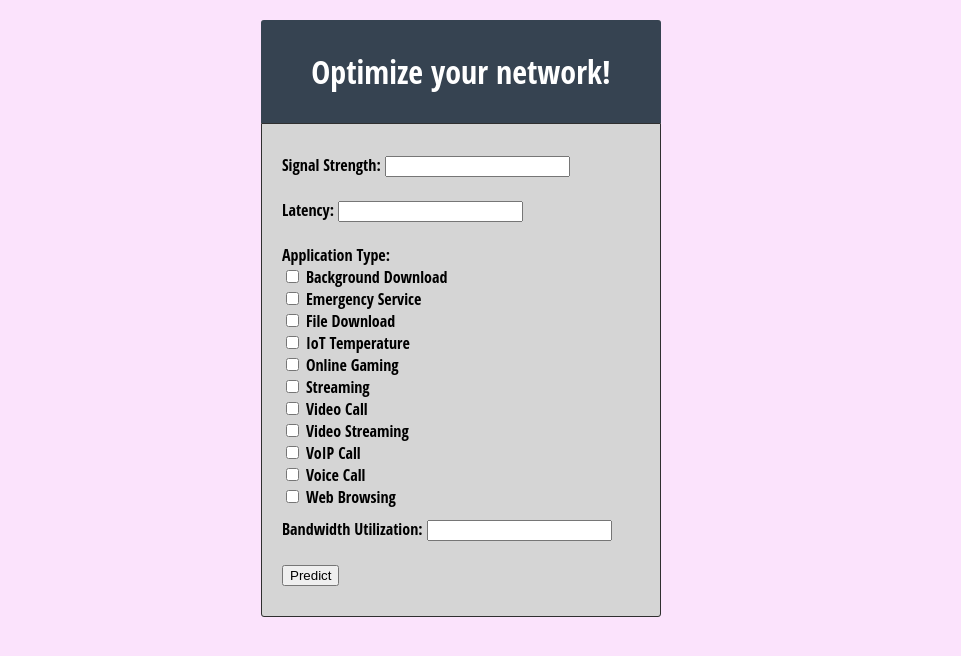
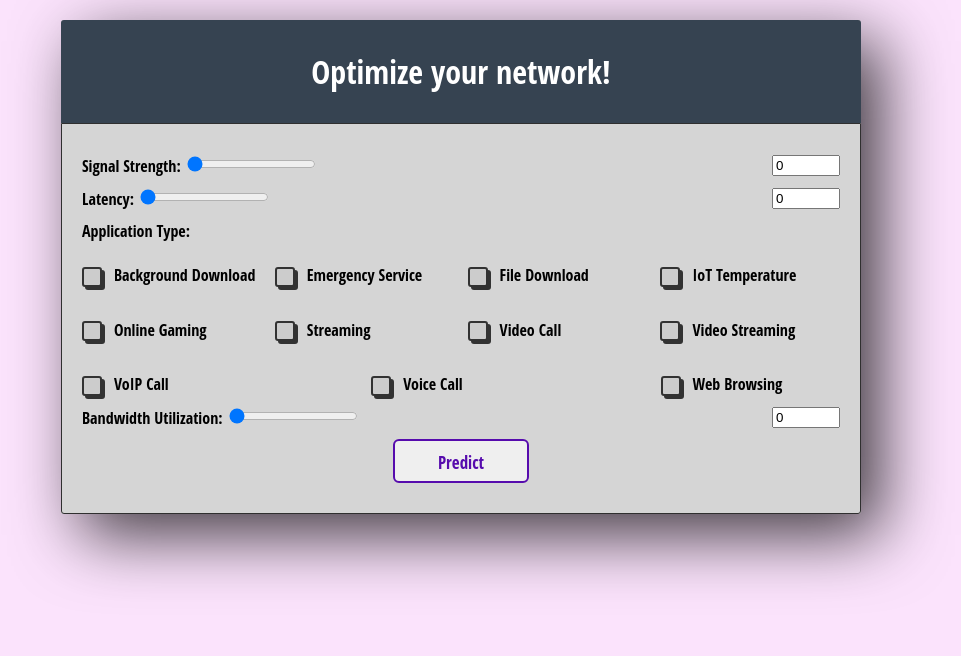
Before and after one commit to ubhari/NetworkOptimizer, a Flask app: page / in a window 1280 px wide. Shown: the top 656 px of the page, without its empty margins (179-1140 px from the left). Run offline with Flask 3, Linux system fonts and the light colour scheme; parts of the project's set-up code (start-up, migrations or seed data) failed here and were passed over.

Commit message:
Add files via upload

```diff
--- a/templates/index.html
+++ b/templates/index.html
@@ -4,133 +4,139 @@
     <meta charset="UTF-8">
     <meta name="viewport" content="width=device-width, initial-scale=1.0">
     <title>Model Prediction</title>
-    <style>
-        #prediction-result {
-            text-align: center; /* Center align the text */
-            margin-top: 20px; /* Add some top margin for spacing */
-        }
 
-        #form .fieldset {
-        background-color:#d5d5d5;
-
-        border-radius: 3px;
-
-        }
-
-        #form legend {
-        text-align: center;
-        background: #364351;
-        width: 100%;
-        padding: 30px 0;
-        border-radius: 3px 3px 0 0;
-        color: white;
-        font-size:2em;
-        }
-
-        .fieldset form{
-        border:1px solid #2f2f2f;
-        margin:0 auto;
-        display:block;
-        width:100%;
-        padding:30px 20px;
-        box-sizing:border-box;
-        border-radius:0 0 3px 3px;
-        }
-        .placeholder #form label {
-            display: none;
-        }
-        .no-placeholder #form label{
-        margin-left:5px;
-        position:relative;
-        display:block;
-        color:grey;
-        text-shadow:0 1px white;
-        font-weight:bold;
-        }
-    </style>
+   <link rel="stylesheet" href="/static/styles.css" />
 </head>
 <body style="background: #fbe3fc;">
   <div id="form" style="font-family:'Open Sans Condensed', sans-serif;
-    width: 400px;
-  min-width:250px;
+  width: 800px; /* Increased width to fit */
+  min-width: 250px;
   margin: 20px auto;
   position: relative;">
-        <div class="fieldset">
+        <div class="fieldset" style="box-shadow: rgba(0, 0, 0, 0.75) 20px 21px 67px 0px;">
             <legend>Optimize your network!</legend>
             <form id="prediction-form" method="post" action="/predict">
+                <div class="range-slider-container">
+                    <div class="range-slider grad" style='--min:0; --max:5; --step1:0.000001; --value1:0; --text-value1:0; --prefix1:""'>
+                        <label for="signal-strength">Signal Strength:</label>
+                        <input type="range" min="0" max="5" name="Signal_Strength" step="0.000001" value="0" id="sliderValue1" oninput="updateSliderValue(this, 1); updateTextFieldValue(this, 1)">
+                        <output id="output1"></output>
+                        <div class="range-slider__value" id="rangeValue1">0</div> <!-- Added -->
+                        <div class='range-slider__progress'></div>
+                    </div>
+                    <input type="text" id="textFieldValue1" onchange="updateSliderValue(this, 1); updateSlider(this, 1)" value="0">
+                </div>
 
-                <label for="signal-strength">Signal Strength:</label>
-                <input type="number" id="signal-strength" name="Signal_Strength" step="0.000001" required><br><br>
+                <div class="range-slider-container">
+                    <div class="range-slider grad" style='--min:0; --max:5; --step2:0.000001; --value2:0; --text-value2:0;  --prefix2:""'>
+                        <label for="latency">Latency:</label>
+                        <input type="range" min="0" max="5" name="Latency" step="0.000001" value="0" id="sliderValue2" oninput="updateSliderValue(this, 2); updateTextFieldValue(this, 2)">
+                        <output id="output2"></output>
+                        <div class="range-slider__value" id="rangeValue2">0</div> <!-- Added -->
+                        <div class='range-slider__progress'></div>
+                    </div>
+                    <input type="text" id="textFieldValue2" onchange="updateSliderValue(this, 2); updateSlider(this, 2)" value="0">
+                </div>
 
-                <label for="latency">Latency:</label>
-                <input type="number" id="latency" name="Latency" step="0.000001" required><br><br>
 
-                <label for="application-type">Application Type:</label><br>
+
+                <label for="application-type">Application Type:</label><br><br>
+                <!-- Checkboxes Set 1: 4 per line -->
+                <div class="checkbox-set">
+                  <label for="background-download" class="container">
                       <input type="checkbox" id="background-download" name="Application_Type_Background_Download">
-                <label for="background-download">Background Download</label><br>
-                <!-- Add other checkboxes for application types -->
+                      <span class="checkmark"></span>
+                      Background Download
+                  </label>
+
+                  <label for="emergency-service" class="container">
                       <input type="checkbox" id="emergency-service" name="Application_Type_Emergency_Service">
-                <label for="emergency-service">Emergency Service</label><br>
-                <!-- Add checkboxes for other application types -->
+                      <span class="checkmark"></span>
+                      Emergency Service
+                  </label>
+
+                  <label for="file-download" class="container">
                       <input type="checkbox" id="file-download" name="Application_Type_File_Download">
-                <label for="file-download">File Download</label><br>
-                <!-- Add checkboxes for other application types -->
+                      <span class="checkmark"></span>
+                      File Download
+                  </label>
+
+                  <label for="iot-temperature" class="container">
                       <input type="checkbox" id="iot-temperature" name="Application_Type_IoT_Temperature">
-                <label for="iot-temperature">IoT Temperature</label><br>
-                <!-- Add checkboxes for other application types -->
+                      <span class="checkmark"></span>
+                      IoT Temperature
+                  </label>
+              </div>
+              <br>
+
+              <!-- Checkboxes Set 2: 4 per line -->
+              <div class="checkbox-set">
+                  <label for="online-gaming" class="container">
                       <input type="checkbox" id="online-gaming" name="Application_Type_Online_Gaming">
-                <label for="online-gaming">Online Gaming</label><br>
-                <!-- Add checkboxes for other application types -->
+                      <span class="checkmark"></span>
+                      Online Gaming
+                  </label>
+
+                  <label for="streaming" class="container">
                       <input type="checkbox" id="streaming" name="Application_Type_Streaming">
-                <label for="streaming">Streaming</label><br>
-                <!-- Add checkboxes for other application types -->
+                      <span class="checkmark"></span>
+                      Streaming
+                  </label>
+
+                  <label for="video-call" class="container">
                       <input type="checkbox" id="video-call" name="Application_Type_Video_Call">
-                <label for="video-call">Video Call</label><br>
-                <!-- Add checkboxes for other application types -->
+                      <span class="checkmark"></span>
+                      Video Call
+                  </label>
+
+                  <label for="video-streaming" class="container">
                       <input type="checkbox" id="video-streaming" name="Application_Type_Video_Streaming">
-                <label for="video-streaming">Video Streaming</label><br>
-                <!-- Add checkboxes for other application types -->
+                      <span class="checkmark"></span>
+                      Video Streaming
+                  </label>
+              </div>
+              <br>
+
+              <!-- Checkboxes Set 3: 3 per line -->
+              <div class="checkbox-set">
+                  <label for="voip-call" class="container">
                       <input type="checkbox" id="voip-call" name="Application_Type_VoIP_Call">
-                <label for="voip-call">VoIP Call</label><br>
-                <!-- Add checkboxes for other application types -->
+                      <span class="checkmark"></span>
+                      VoIP Call
+                  </label>
+
+                  <label for="voice-call" class="container">
                       <input type="checkbox" id="voice-call" name="Application_Type_Voice_Call">
-                <label for="voice-call">Voice Call</label><br>
-                <!-- Add checkboxes for other application types -->
+                      <span class="checkmark"></span>
+                      Voice Call
+                  </label>
+
+                  <label for="web-browsing" class="container">
                       <input type="checkbox" id="web-browsing" name="Application_Type_Web_Browsing">
-                <label for="web-browsing">Web Browsing</label><br>
-                <!-- Add checkboxes for other application types -->
+                      <span class="checkmark"></span>
+                      Web Browsing
+                  </label>
+              </div>
 
-                <div class="block" style="margin-top: 10px;">
+
+                <div class="range-slider-container">
+                  <div class="range-slider grad" style='--min:0; --max:5; --step3:0.01; --value3:0; --text-value3:0; --prefix3:""'>
                       <label for="bandwidth-utilization">Bandwidth Utilization:</label>
-                    <input type="number" id="bandwidth-utilization" name="Bandwidth_Utilization_Ratio" step="0.01" required><br><br>
+                      <input type="range" min="0" max="5" step="0.01" value="0" name="Bandwidth_Utilization_Ratio" id="sliderValue3" oninput="updateSliderValue(this, 3); updateTextFieldValue(this, 3)">
+                      <output id="output3"></output>
+                      <div class="range-slider__value" id="rangeValue3">0</div> <!-- Added -->
+                      <div class='range-slider__progress'></div>
                   </div>
+                  <input type="text" id="textFieldValue3" onchange="updateSliderValue(this, 3); updateSlider(this, 3)" value="0">
+              </div>
+
 
               <button type="submit">Predict</button>
           </form>
       </div>
   </div>
+  <div id="prediction-result"></div>
+  <script src="/static/script.js"></script>
 
-    <div id="prediction-result"></div>
-
-    <script>
-        document.getElementById('prediction-form').addEventListener('submit', function(event) {
-        event.preventDefault();
-
-        // Get form data
-        const formData = new FormData(event.target);
-
-        // Send POST request to Flask API
-        fetch('/predict', {
-            method: 'POST',
-            body: formData,
-        })
-        .then(response => response.json())
-        .then(data => {
-            // Display prediction result
-            document.getElementById('prediction-result').innerHTML = `<p>Resources required: ${data.prediction} %</p>`;
-        })
-        .catch(error => console.error('Error:', error));
-        });
-    </script>
 </body>
 </html>
```
Lines whose indentation alone changed are shown as unchanged.
